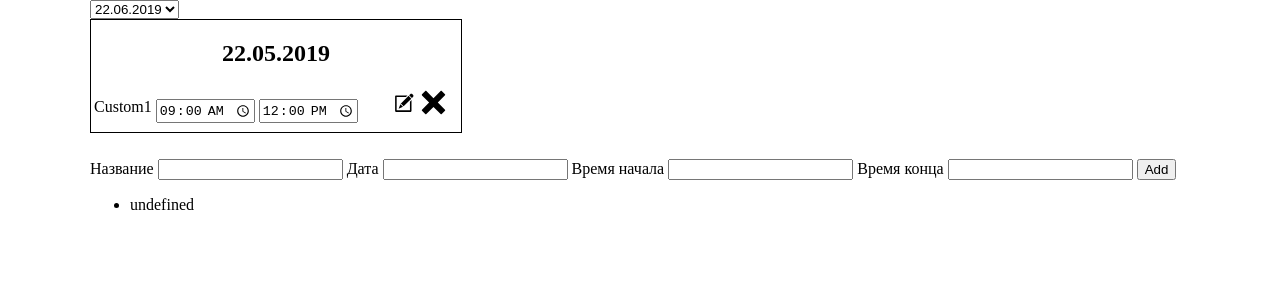
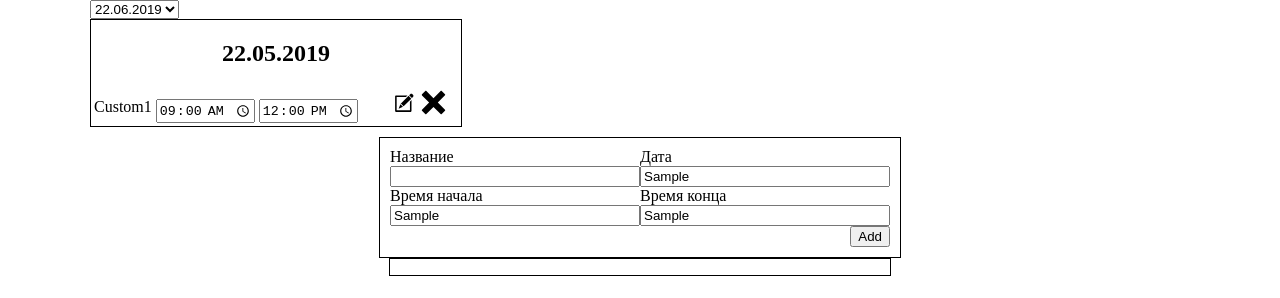
Before and after one commit to StanislavRud/my_pages, a plain HTML site: page DZ-1/index.html in a window 1280 px wide. Both pictures are taken after typing "Sample", "Sample", "Sample", "Sample" into the empty fields and a click on the button "Add". Drawn offline with Linux system fonts and the light colour scheme.

Commit message:
ToDoList_10%

```diff
--- a/DZ-1/index.html
+++ b/DZ-1/index.html
@@ -43,20 +43,23 @@
     </div>
 
     <div class="container2">
-        <p>
+        <div class="leftColumn">
             <label for="new-task">Название</label>
             <input id="new-task" type="text">
+            <label for="time-start">Время начала</label>
+            <input id="time-start" type="text">
+        </div>
+        <div class="rightColumn">
             <label for="date-task">Дата</label>
             <input id="date-task" type="text">
-            <label for="time-start">Время начала</label>
-            <input id="time-start" type="text">
             <label for="time-end">Время конца</label>
             <input id="time-end" type="text">
-            <button id="add-task">Add</button>
-        </p>
+        </div>
+        <button id="add-task">Add</button>
     </div>
-    <div id="tasks">
 
+    <div id="tasks" class="listTasks">
+        <ul id="newTasks"></ul>
     </div>
     <script src="script.js"></script>
 </body>
--- a/DZ-1/script.js
+++ b/DZ-1/script.js
@@ -1,75 +1,85 @@
-var table = document.createElement("table");
-var td = document.createElement("td");
-var tr = document.createElement("tr");
-var date1 = document.getElementById("date1");
-var p = document.createElement("p");
-var time = document.getElementById('appt-time');
-date1.appendChild(table);
-table.appendChild(td);
-// for (let i = 1; i < 7; i++ ){
-//     var str = p(i);
-//     td.appendChild(p);
-//     p.innerText = "Custom " + p(i);
+// var table = document.createElement("table");
+// var td = document.createElement("td");
+// var tr = document.createElement("tr");
+// var date1 = document.getElementById("date1");
+// var p = document.createElement("p");
+// var time = document.getElementById('appt-time');
+// date1.appendChild(table);
+// table.appendChild(td);
+// // for (let i = 1; i < 7; i++ ){
+// //     var str = p(i);
+// //     td.appendChild(p);
+// //     p.innerText = "Custom " + p(i);
+// //
+// // }
 //
-// }
+// var imgClick = document.getElementById('click_time');
+// var clearTime = document.getElementsByClassName('clear_time');
+//
+// imgClick.onclick = function () {
+//     document.getElementById('appt-time').type = 'datetime-local';
+//     document.getElementById('appt-time').value = '2019-05-22T08:00';
+//     document.getElementById('click_time').src = 'img/checkmark.svg';
+//     document.getElementById('click_time').className = 'timeOk';
+// };
+// clearTime.onclick = function () {
+//     document.getElementById('appt-time').value = '';
+//     document.getElementById('appt-time2').value = '';
+//
+// };
+// var timeOk = document.getElementsByClassName('timeOk');
+// timeOk.onclick = function () {
+//     document.getElementById('click_time').className = 'second'
+// };
+// // timeOk.onclick = function () {
+// //     document.getElementById('click_time').className += 'selectedTime';
+// //     document.getElementById('click_time').src = 'img/edit.svg';
+// // };
+//
+//
 
-var imgClick = document.getElementById('click_time');
-var clearTime = document.getElementsByClassName('clear_time');
 
-imgClick.onclick = function () {
-    document.getElementById('appt-time').type = 'datetime-local';
-    document.getElementById('appt-time').value = '2019-05-22T08:00';
-    document.getElementById('click_time').src = 'img/checkmark.svg';
-    document.getElementById('click_time').className = 'timeOk';
-};
-clearTime.onclick = function () {
-    document.getElementById('appt-time').value = '';
-    document.getElementById('appt-time2').value = '';
 
-};
-var timeOk = document.getElementsByClassName('timeOk');
-timeOk.onclick = function () {
-    document.getElementById('click_time').className = 'second'
-};
-// timeOk.onclick = function () {
-//     document.getElementById('click_time').className += 'selectedTime';
-//     document.getElementById('click_time').src = 'img/edit.svg';
-// };
+var taskInput=document.getElementById('new-task');
+var addButton=document.getElementById('add-task');
+var incompleteTaskHolder=document.getElementById("incomplete-tasks");//ul of #incomplete-tasks
+var completedTasksHolder=document.getElementById("completed-tasks");//completed-tasks
+
+
+var ul = document.getElementById('newTasks');
 
 
 
 
-
-var taskInput=document.getElementById("new-task");
-var addButton=document.getElementById("add-task");
-var incompleteTaskHolder=document.getElementById("incomplete-tasks");//ul of #incomplete-tasks
-var completedTasksHolder=document.getElementById("completed-tasks");//completed-tasks
-var tegp = document.createElement('p');
-
-var ul = document.createElement('ul');
-var li = document.createElement('li');
-var nameTask = document.getElementById('new-task');
-var dateRunTask = document.getElementById('date-task');
 var addTasks = document.getElementById('tasks');
 
-var inputNameTask = function () {
-    tegp.appendChild(document.createTextNode(nameTask.value));
-};
-
-var inputDateTask = function (){
-    tegp.appendChild(document.createTextNode(dateRunTask.value));
-};
+addButton.onclick = function () {
+    var li = document.createElement('li');
+    var tegp = document.createElement('p');
+    var nameTask = document.getElementById('new-task').value;
+    var dateRunTask = document.getElementById('date-task').value;
+    var timeStartTask = document.getElementById('time-start').value;
+    var timeEndTask = document.getElementById('time-end').value;
+    var createNameTask = document.createTextNode(nameTask);
+    var createStartTask = document.createTextNode(timeStartTask);
+    var createEndTask = document.createTextNode(timeEndTask);
+    var createDateTask = document.createTextNode(dateRunTask);
+    ul.appendChild(li);
+    li.appendChild(tegp);
+     // tegp.innerText.createNameTask;
+    // tegp.appendChild(createDateTask);
 
 
-addButton.onclick = function () {
-    addTasks.appendChild(ul);
-    ul.appendChild(li);
-    li.appendChild(tegp);
-    tegp.innerText = inputNameTask.value;
+    // var t = document.createTextNode(nameTask);
+    // tegp.innerText = t;
+    // tegp.appendChild(document.createTextNode(nameTask));
+    // tegp.appendChild(document.createTextNode(dateRunTask));
+    // tegp.appendChild(document.createTextNode((nameTask.value) + (dateRunTask.value) + (timeStartTask.value) +
+    //     (timeEndTask.value)));
     // tegp.appendChild(document.createTextNode(dateRunTask.value));
 
     document.getElementById('new-task').value = '';
-    document.getElementById('date-task').value = '';
-    document.getElementById('time-start').value = '';
-    document.getElementById('time-end').value = '';
+    // document.getElementById('date-task').value = '';
+    // document.getElementById('time-start').value = '';
+    // document.getElementById('time-end').value = '';
 };
--- a/DZ-1/style.scss
+++ b/DZ-1/style.scss
@@ -30,4 +30,33 @@ body {
       padding-left: 5px;
     }
   }
+
+  .container2 {
+    max-width: 500px;
+    margin: 0 auto;
+    border: 1px solid black;
+    padding: 10px;
+    display: flex;
+    justify-content: flex-end;
+    flex-wrap: wrap;
+    .leftColumn {
+      display: flex;
+      flex-direction: column;
+      width: 50%;
+    }
+    .rightColumn {
+      display: flex;
+      flex-direction: column;
+      width: 50%;
+    }
+  }
+  .listTasks {
+    max-width: 500px;
+    margin: 0 auto;
+    border: 1px solid black;
+
+    li {
+      list-style: none;
+    }
+  }
 }
```
Also changed, not shown: DZ-1/style.css, 1 other file.
